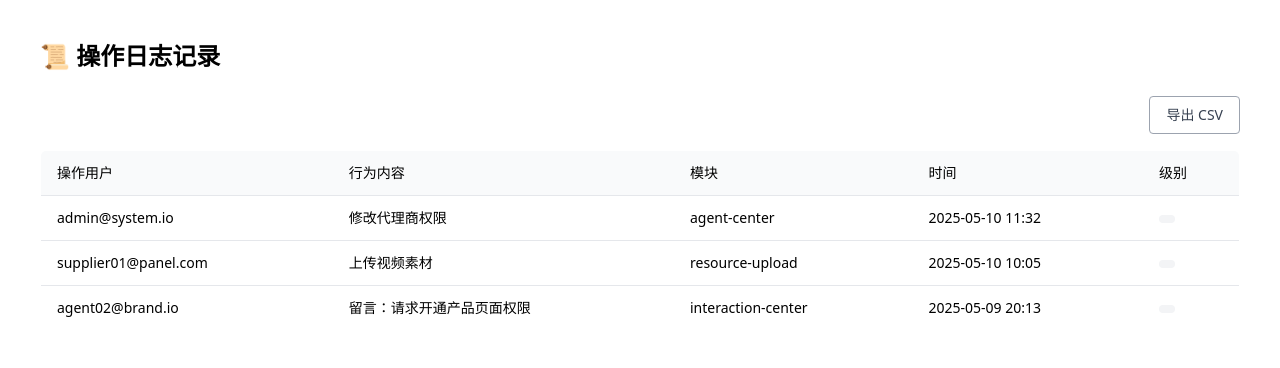
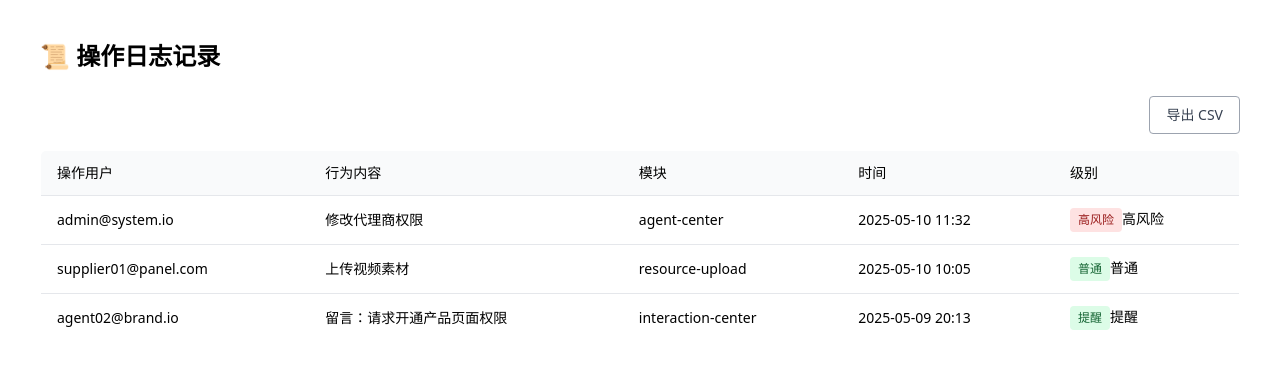
Before and after one commit to ivyhuqing/panel-a, a Next.js app: page /admin/logs in a window 1280 px wide. Shown: the top 368 px of the page. Built offline with nearby package versions, Linux system fonts and the light colour scheme.

Commit message:
fix: use 'label' prop in Badge instead of children

```diff
--- a/pages/admin/logs.tsx
+++ b/pages/admin/logs.tsx
@@ -62,17 +62,14 @@ export default function AdminLogsPage() {
                 <td className="px-4 py-3">{log.target}</td>
                 <td className="px-4 py-3">{log.time}</td>
                 <td className="px-4 py-3">
-                  <Badge
-                    className={
-                      log.level === "高风险"
-                        ? "bg-red-500 text-white"
-                        : log.level === "提醒"
-                        ? "bg-yellow-400 text-white"
-                        : "bg-gray-400 text-white"
-                    }
-                  >
+            <Badge label={log.level} color={
+                   log.level === "高风险" ? "red" :
+                     log.level === "中风险" ? "gray" :
+                      "green"
+                     } />
+
                     {log.level}
-                  </Badge>
+
                 </td>
               </tr>
             ))}
```
